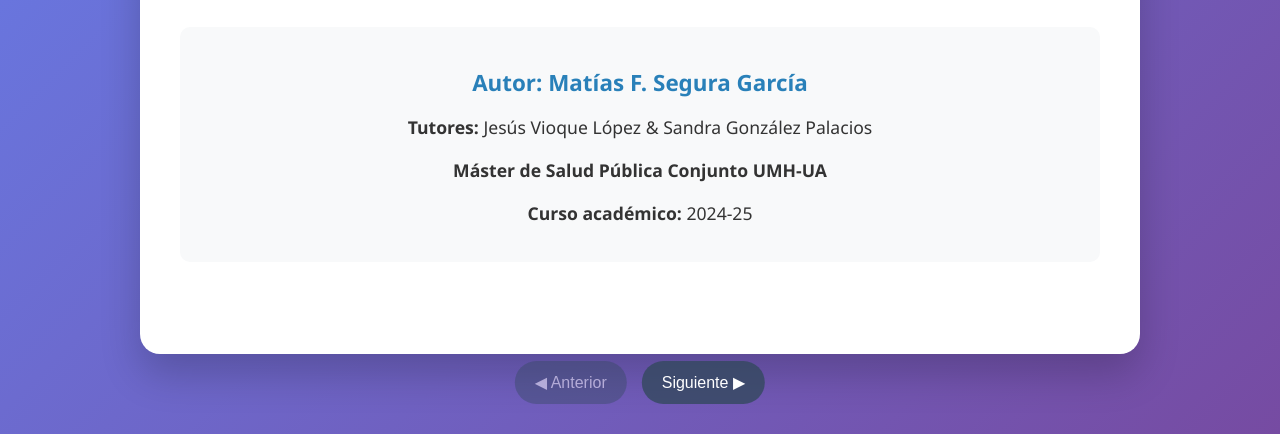
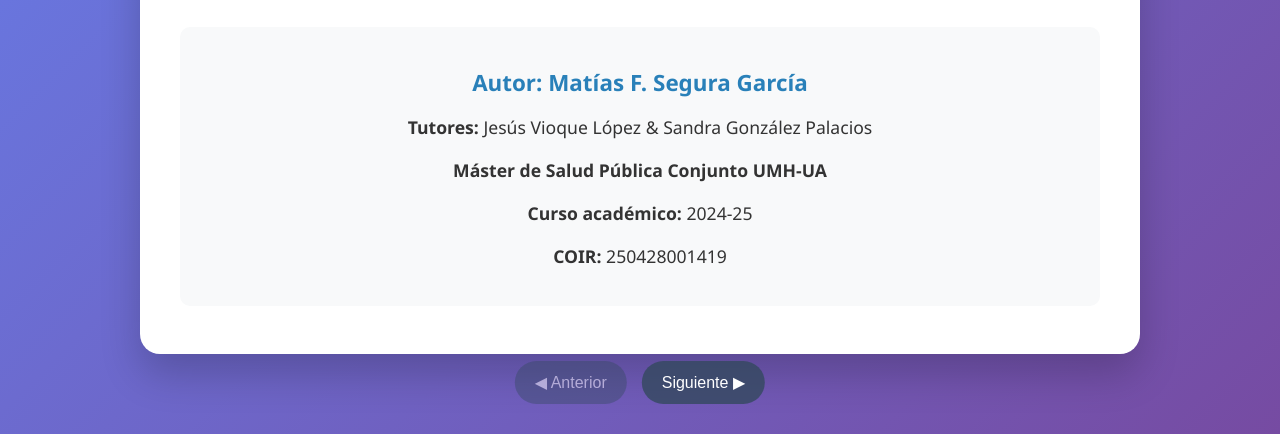
Before and after one commit to ravalero1/TFM_AUP, a plain HTML site: page index.html in a window 1280 px wide. Shown: the part 366-800 px from the top of the page. Drawn offline with Linux system fonts and the light colour scheme.

Commit message:
index.html

```diff
--- a/index.html
+++ b/index.html
@@ -236,6 +236,7 @@
                 <p><strong>Tutores:</strong> Jesús Vioque López & Sandra González Palacios</p>
                 <p><strong>Máster de Salud Pública Conjunto UMH-UA</strong></p>
                 <p><strong>Curso académico:</strong> 2024-25</p>
+                <p><strong>COIR:</strong> 250428001419</p>
             </div>
         </div>
 
```
